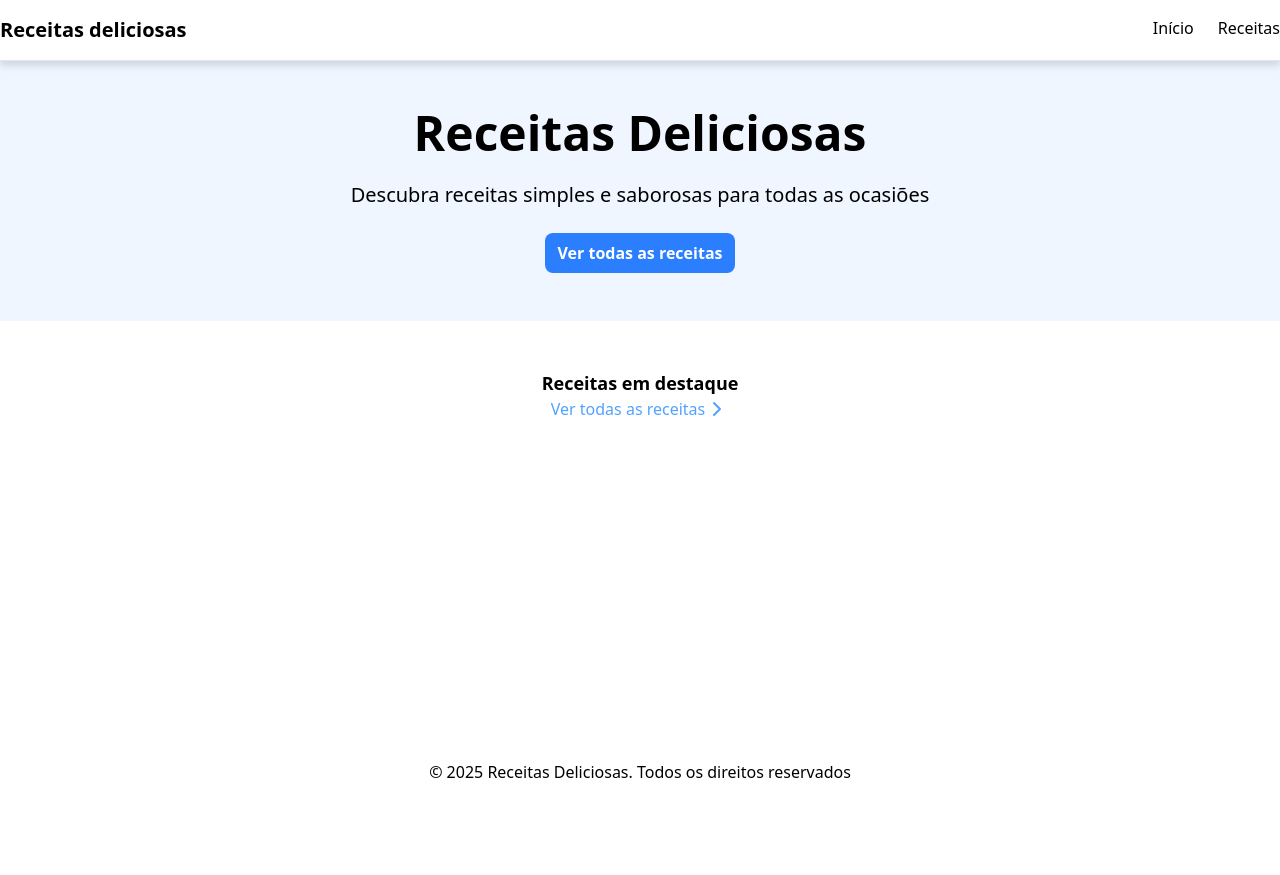
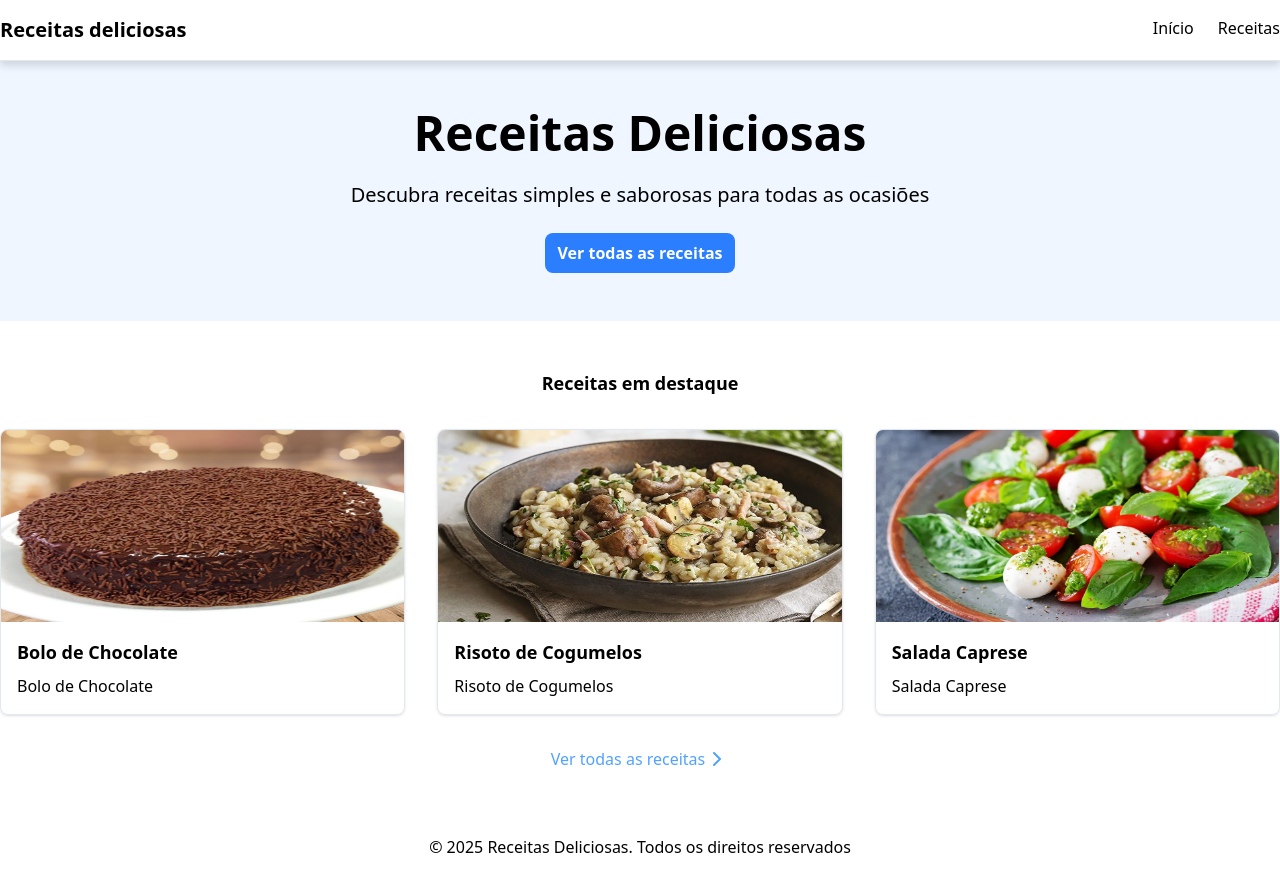
Before and after one commit to rafa-lsc/receitas-byron, a Next.js app: page / in a window 1280 px wide. Before the commit the page ends 800 px from the top, so only its background shows below. Built offline with nearby package versions, Linux system fonts and the light colour scheme.

Commit message:
feat: mostra receitas em destaque

```diff
--- a/src/app/page.tsx
+++ b/src/app/page.tsx
@@ -1,7 +1,11 @@
 import { ChevronRight } from "lucide-react";
 import Link from "next/link";
+import { recipes } from "./lib/data";
+import RecipeCard from "@/components/RecipeCard";
 
 export default function Home() {
+  const featuredRecipes = recipes.slice(0,3)
+
   return (
     <main className="flex-grow">
       {/* Seção hero */}
@@ -18,17 +22,20 @@
       </section>
 
       {/* seção receitas em destaque */}
-      <section className="py-12">
-        <div className="flex flex-col items-center container mx-auto">
+        <section className="py-12">
+        <div className="flex flex-col items-center container mx-auto gap-8">
           <h2 className="text-lg font-bold">Receitas em destaque</h2>
 
-          {/* TODO: cards de receita */}
+          <div className="grid grid-cols-3 w-full gap-8">
+            {featuredRecipes.map((recipe) => (
+              <RecipeCard key={recipe.id} recipe={recipe}/>
+            ))}
+          </div>
 
           <Link className="flex text-blue-400 hover:text-blue-700 transition-colors" href="/receitas">
             Ver todas as receitas
             <ChevronRight />
           </Link>
-
         </div>
       </section>
     </main>
```
